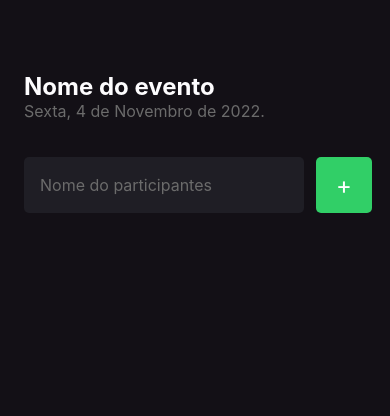
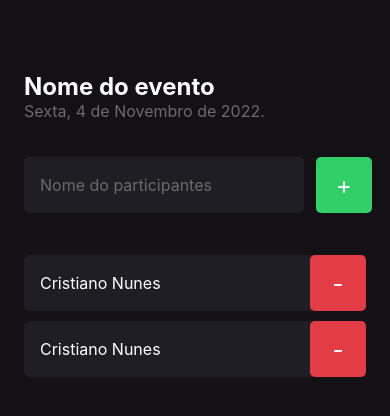
Before and after one commit to CristianoNunes/imhere, a React Native app: screen / in a window 390 px wide. Shown: the top 416 px of the page. Built offline with nearby package versions, Linux system fonts and the light colour scheme.

Commit message:
Participant component created

```diff
--- /dev/null
+++ b/src/components/Participant/index.tsx
@@ -0,0 +1,15 @@
+import { Text, TouchableOpacity, View } from "react-native";
+import { styles } from "./styles";
+
+export function Participant() {
+  const handleParticipantRemove = () => {};
+
+  return (
+    <View style={styles.container}>
+      <Text style={styles.name}>Cristiano Nunes</Text>
+      <TouchableOpacity style={styles.button} onPress={handleParticipantRemove}>
+        <Text style={styles.buttonText}>-</Text>
+      </TouchableOpacity>
+    </View>
+  );
+}
--- /dev/null
+++ b/src/components/Participant/styles.ts
@@ -0,0 +1,33 @@
+import { StyleSheet } from "react-native";
+
+export const styles = StyleSheet.create({
+  container: {
+    flexDirection: "row",
+    width: "100%",
+    backgroundColor: "#1F1E25",
+    borderRadius: 5,
+    alignItems: "center",
+    marginBottom: 10,
+  },
+
+  name: {
+    flex: 1,
+    fontSize: 16,
+    color: "#FFF",
+    marginLeft: 16,
+  },
+
+  button: {
+    width: 56,
+    height: 56,
+    borderRadius: 5,
+    backgroundColor: "#E23C44",
+    alignItems: "center",
+    justifyContent: "center",
+  },
+
+  buttonText: {
+    color: "#FFF",
+    fontSize: 24,
+  },
+});
--- a/src/screens/Home/index.tsx
+++ b/src/screens/Home/index.tsx
@@ -1,4 +1,7 @@
 import { Text, TextInput, TouchableOpacity, View } from "react-native";
+
+import { Participant } from "../../components/Participant";
+
 import { styles } from "./styles";
 
 export function Home() {
@@ -23,6 +26,9 @@
           <Text style={styles.buttonText}>+</Text>
         </TouchableOpacity>
       </View>
+
+      <Participant />
+      <Participant />
     </View>
   );
 }
```
